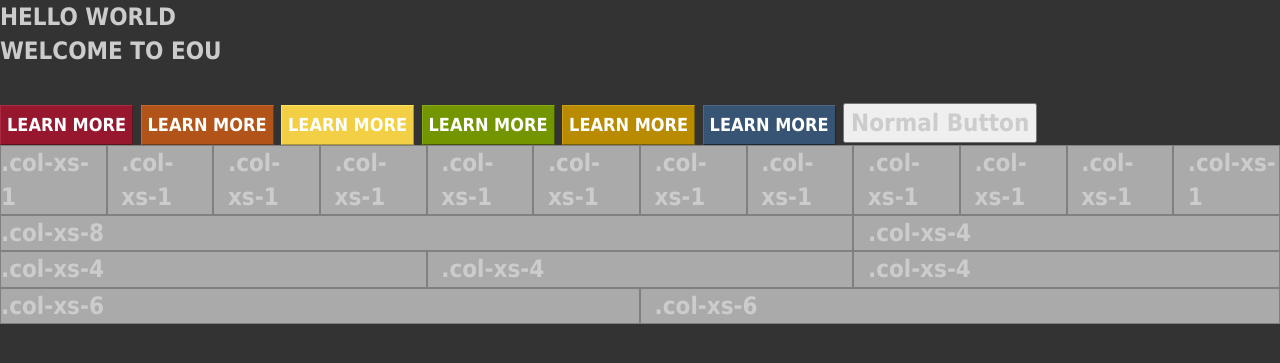
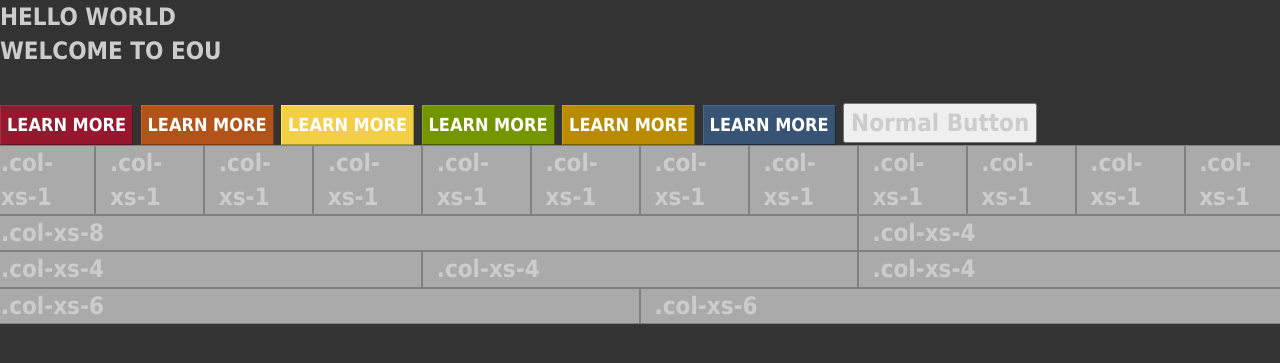
Before and after one commit to Dalton-Baird/EOU-MM452-Sp16-Website, a PHP site: page /bootstrap-column-test.html in a window 1280 px wide. Shown: the top 363 px of the page. Run offline with PHP 8.4, Linux system fonts and the light colour scheme.

Commit message:
Got 12 column grid system working.

```diff
--- a/root/stylesheets/site.css
+++ b/root/stylesheets/site.css
@@ -22,6 +22,8 @@ body {
     padding-right: 0 !important;
     /*margin-left: calc(100vw * (0-1) * 1/47) !important;*/
     /*margin-right: calc(100vw * (0-1) * 1/47) !important;*/
+    max-width: 100vw !important;
+    overflow: hidden; /* Disables scrollbars, used for the extra half-spacing at the end that I couldn't get rid of */
 
     color: #CCCCCC;
 
@@ -36,26 +38,33 @@ body {
 /* Adjust Bootstrap column spacing for columns (class starting with col) inside rows inside the container */
 .container-fluid div.row > div[class^="col"] {
     /* Calculate the padding based on 47 spacings (3 per column of the 12 column grid, + 11 intermediate spacings) */
-    padding-left: calc(100% * 1/47/2);
-    padding-right: calc(100% * 1/47/2);
-    margin-left: 0;
-    margin-right: 0;
+    padding-left: calc(100vw * 1/47/2);
+    padding-right: calc(100vw * 1/47/2);
+    /*margin-left: 0;*/
+    /*margin-right: 0;*/
 }
 
 /* Disable padding for the first column */
 .container-fluid div.row > div[class^="col"]:first-child {
-    padding-left: 0;
+    /*padding-left: 0;*/
+    /*width: calc(8.33333333vw - 100vw * 1/47/2);*/
 }
 
 /* Disable padding for the last column */
 .container-fluid div.row > div[class^="col"]:last-child {
-    padding-right: 0;
+    /*padding-right: 0;*/
+    /*width: calc(8.33333333vw - 100vw * 1/47/2);*/
 }
 
 /* Disable row margins */
 .row {
-    margin-left: 0 !important;
-    margin-right: 0 !important;
+    /*margin-left: 0 !important;*/
+    /*margin-right: 0 !important;*/
+    /*max-width: 100vw !important;*/
+
+    /* Negative margins for a half-spacing so that columns line up with the screen */
+    margin-left: calc(-100vw * 1/47/2) !important;
+    margin-right: calc(-100vw * 1/47/2) !important;
 }
 
 .main-button {
```
Also changed, not shown: root/index.html (+7 -0 lines).
